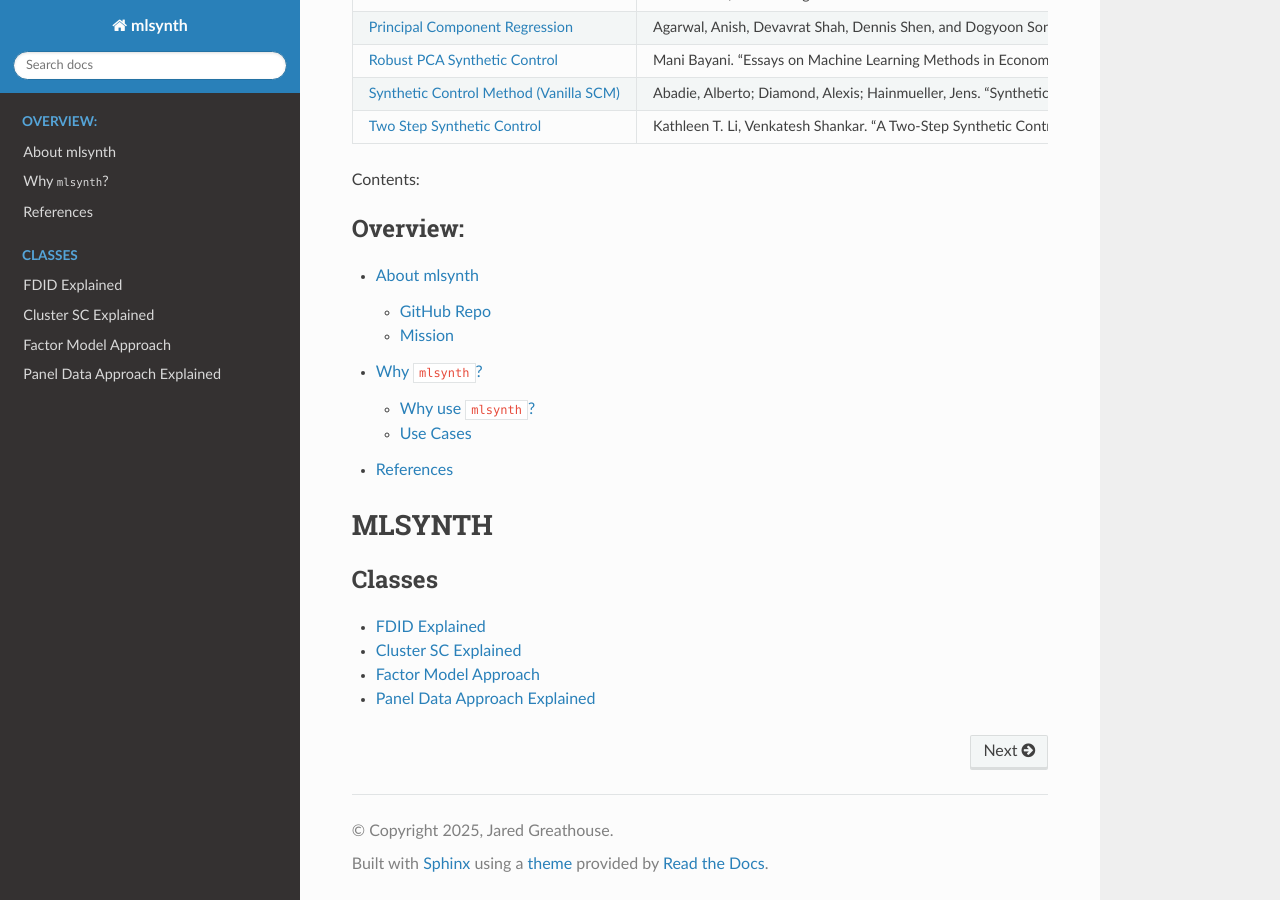
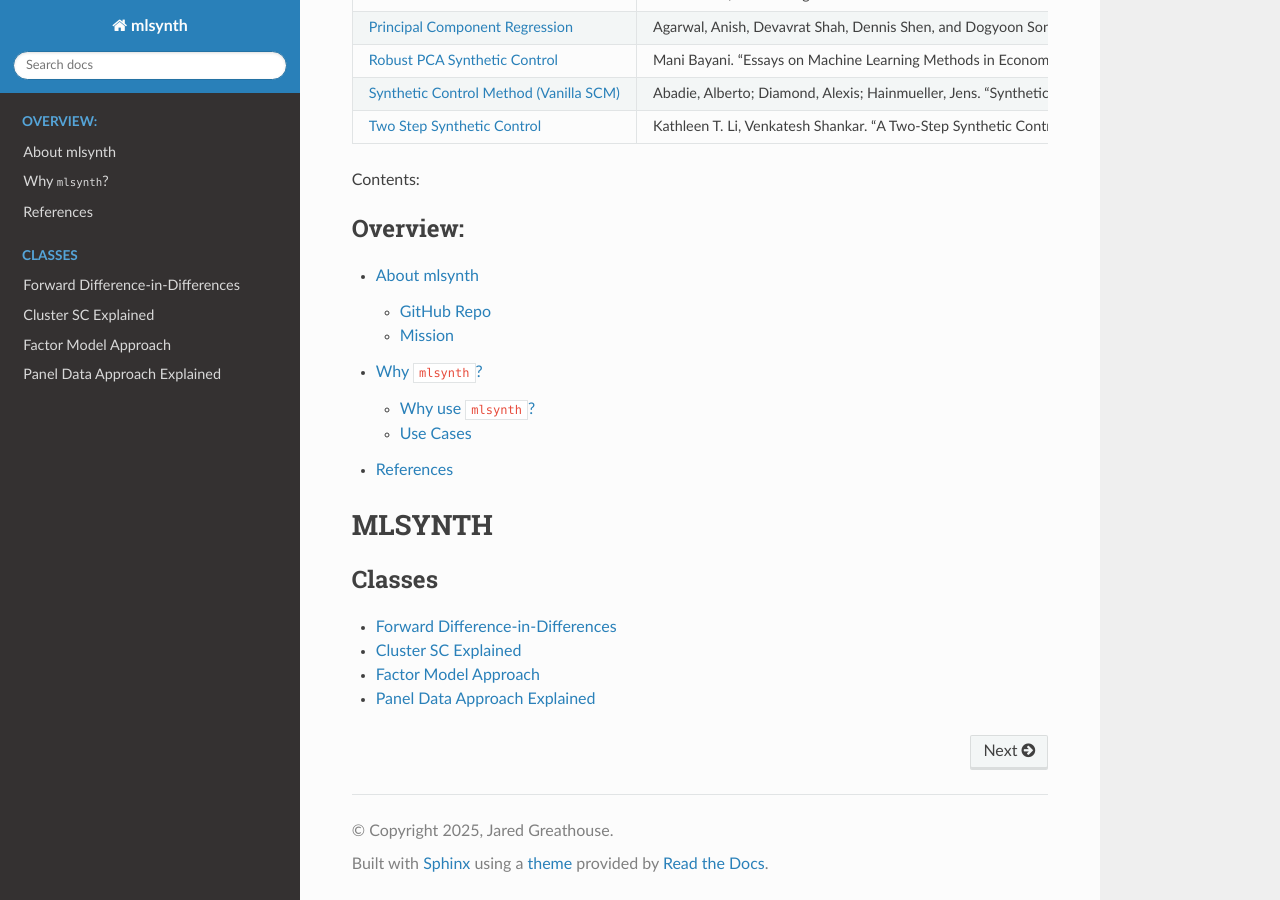
Before and after one commit to jgreathouse9/mlsynth, a Sphinx documentation site: the page built from docs/index.rst, in a window 1280 px wide and 900 px high, scrolled down 907 px. Built offline with Sphinx 7.4.7 and the Read the Docs theme 3.1.0, drawn with Linux system fonts in a browser that asks for light colours; pages that are not in the unit, such as notebooks, are missing from menus.

Commit message:
Update fdid.rst

```diff
--- a/docs/fdid.rst
+++ b/docs/fdid.rst
@@ -1,5 +1,5 @@
-FDID Explained
-==================
+Forward Difference-in-Differences
+==================================
 
 With Difference-in-Differences (DID) designs, we may be unsure if the parallel trends assumption holds. Under parallel-trends, we posit that the average difference between the treated unit and control group would be constant if the treatment did not happen, holds. In practice, parallel trends may not hold due to poor controls, "poor" in the sense that the pre-intervention outcome trends for some controls may be too dissimilar to the treated unit of interest.
 
```
